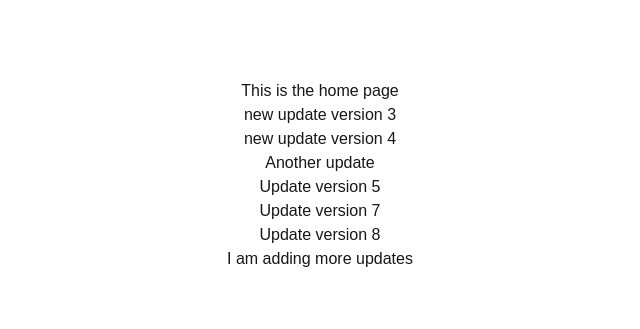
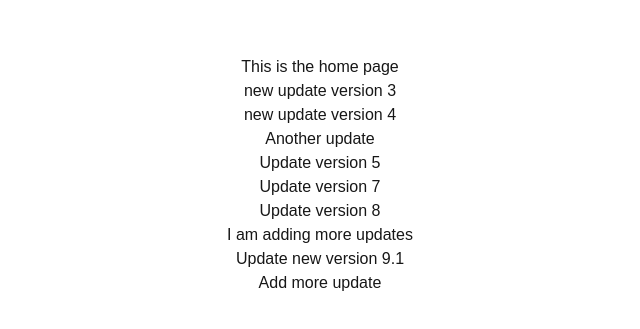
Before and after one commit to Noyonchandrasaha/next_project_ci_1-, a Next.js app: page / in a window 1280 px wide. Shown: the part 225-554 px from the top of the page, without its empty margins (320-960 px from the left). Built offline with nearby package versions, Linux system fonts and the light colour scheme.

Commit message:
update verion to v.9.1

```diff
--- a/app/page.tsx
+++ b/app/page.tsx
@@ -11,6 +11,8 @@ export default function Home() {
         <p>Update version 7</p>
         <p>Update version 8</p>
         <p>I am adding more updates</p>
+        <p>Update new version 9.1</p>
+        <p>Add more update</p>
       </div>
     </div>
   );
```
Also changed, not shown: 1 other file (tests, documents, lock files or other folders).
